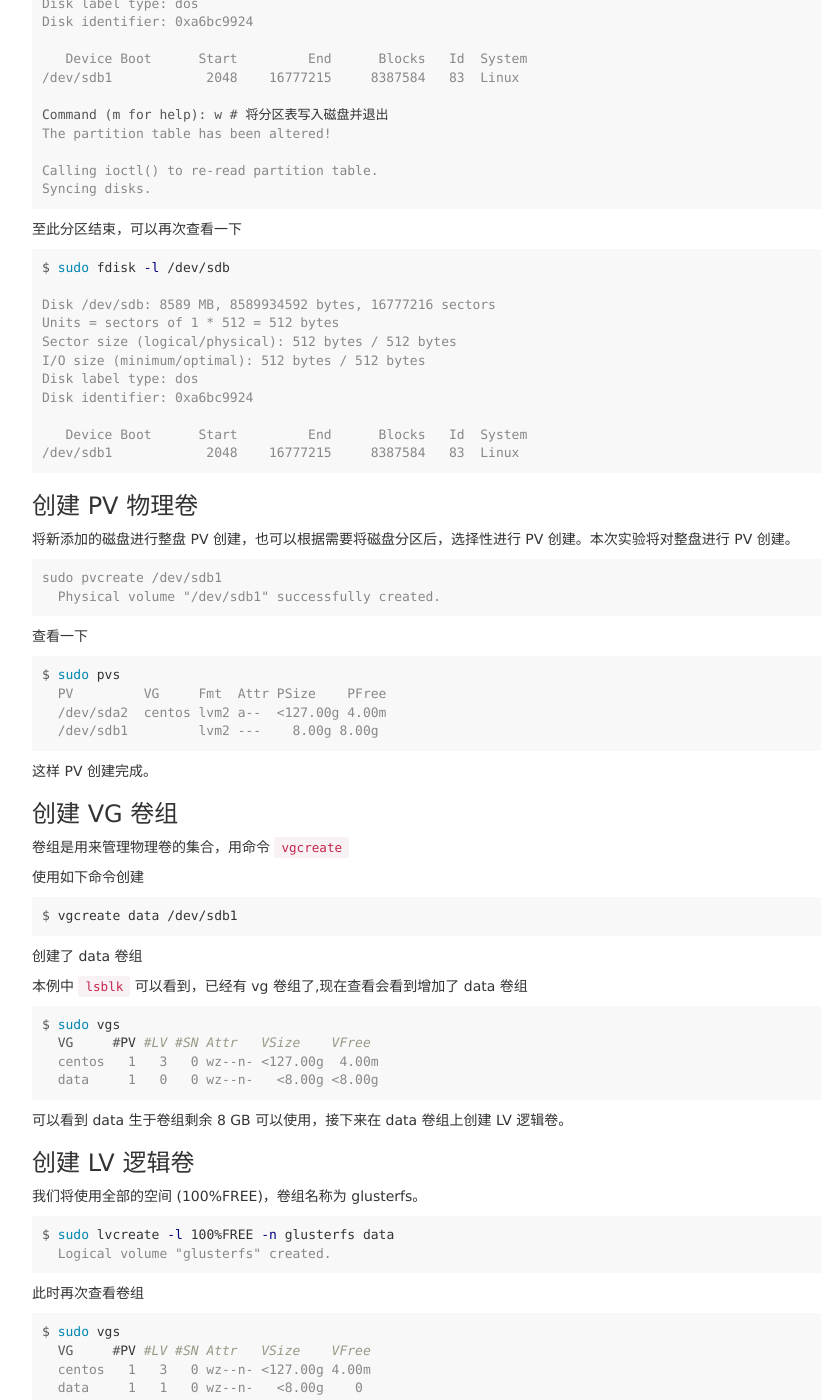
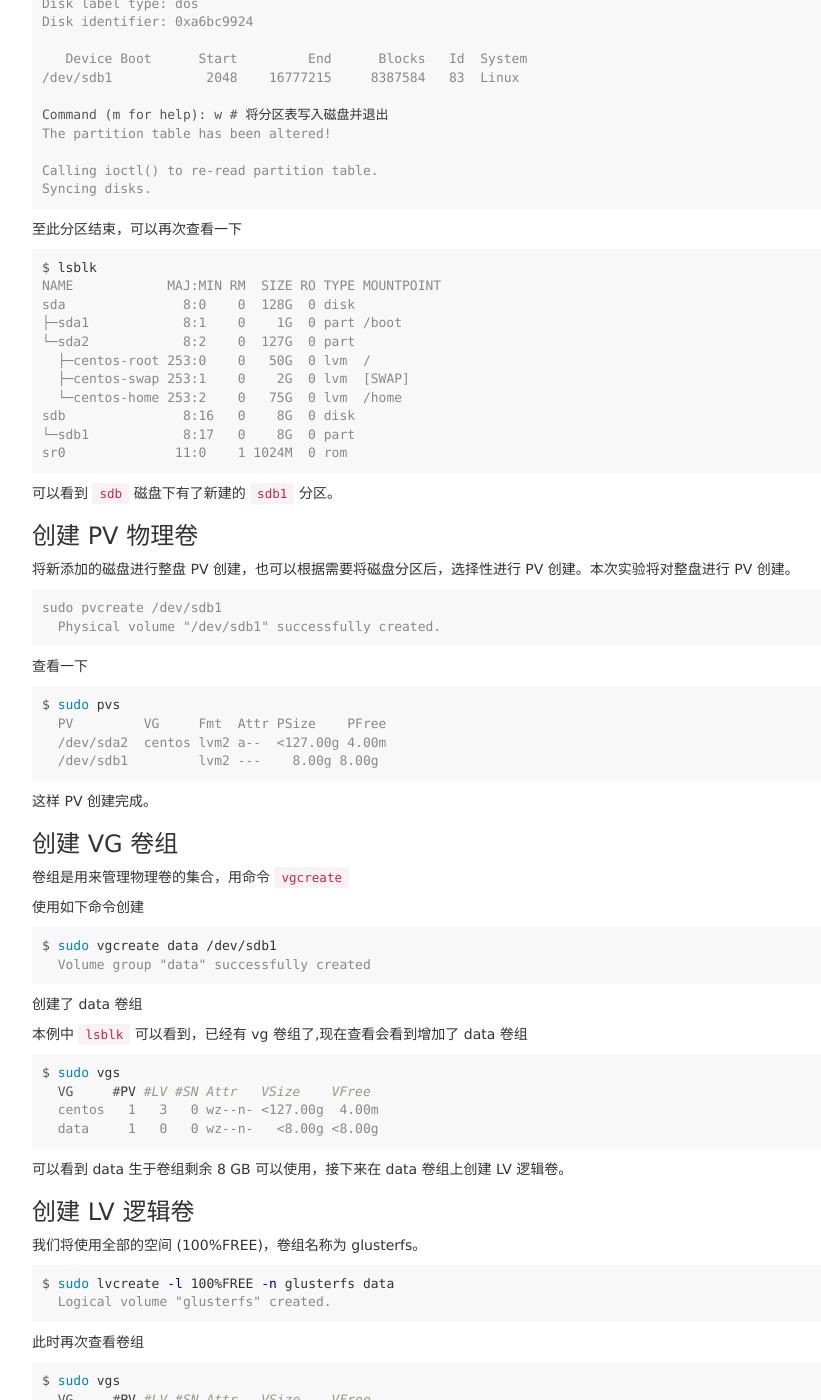
Before and after one commit to zhanming/zhanming.github.com, a Jekyll site: the page built from _posts/2019-07-18-how-to-config-new-disk-with-lvm-on-centos-7.markdown, in a window 1280 px wide and 1400 px high, scrolled down 1966 px. Shown: the whole window, without its empty margins (38-859 px from the left). Built offline with Jekyll 4.4.1, drawn with Linux system fonts in a browser that asks for light colours; comment, search, counter and statistics services are not loaded; some of the changed text lies outside the part shown.

Commit message:
update a description.

````diff
--- a/_posts/2019-07-18-how-to-config-new-disk-with-lvm-on-centos-7.markdown
+++ b/_posts/2019-07-18-how-to-config-new-disk-with-lvm-on-centos-7.markdown
@@ -122,18 +122,20 @@ Syncing disks.
 至此分区结束，可以再次查看一下
 
 ```terminal
-$ sudo fdisk -l /dev/sdb
+$ lsblk
+NAME            MAJ:MIN RM  SIZE RO TYPE MOUNTPOINT
+sda               8:0    0  128G  0 disk
+├─sda1            8:1    0    1G  0 part /boot
+└─sda2            8:2    0  127G  0 part
+  ├─centos-root 253:0    0   50G  0 lvm  /
+  ├─centos-swap 253:1    0    2G  0 lvm  [SWAP]
+  └─centos-home 253:2    0   75G  0 lvm  /home
+sdb               8:16   0    8G  0 disk
+└─sdb1            8:17   0    8G  0 part
+sr0              11:0    1 1024M  0 rom
+```
 
-Disk /dev/sdb: 8589 MB, 8589934592 bytes, 16777216 sectors
-Units = sectors of 1 * 512 = 512 bytes
-Sector size (logical/physical): 512 bytes / 512 bytes
-I/O size (minimum/optimal): 512 bytes / 512 bytes
-Disk label type: dos
-Disk identifier: 0xa6bc9924
-
-   Device Boot      Start         End      Blocks   Id  System
-/dev/sdb1            2048    16777215     8387584   83  Linux
-```
+可以看到 `sdb` 磁盘下有了新建的 `sdb1` 分区。
 
 ### 创建 PV 物理卷
 
@@ -162,7 +164,8 @@ $ sudo pvs
 使用如下命令创建
 
 ```terminal
-$ vgcreate data /dev/sdb1
+$ sudo vgcreate data /dev/sdb1
+  Volume group "data" successfully created
 ```
 
 创建了 data 卷组
@@ -196,9 +199,9 @@ $ sudo vgs
   data     1   1   0 wz--n-   <8.00g    0
 ```
 
-可以看到，已经全部使用了。
+可以看到 data 卷组的 VFree 为 0，表示已经全部使用了。
 
-记下来查看一下 LV 逻辑卷
+接下来查看一下 LV 逻辑卷
 
 ```terminal
 $ sudo lvs
````
